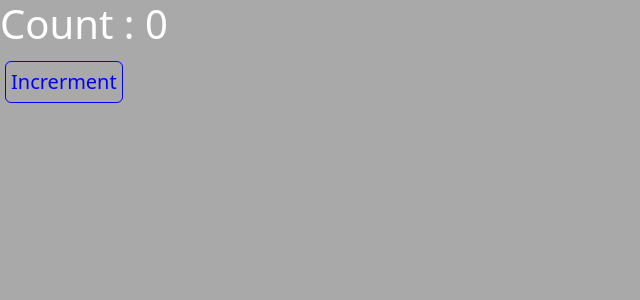
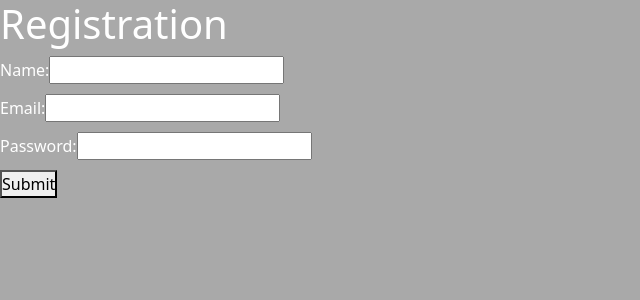
Before and after one commit to dipu157/React_Learning, a React (Create React App) app in the folder react-anis/: page / in a window 1280 px wide. Shown: the top 300 px of the page, without its empty margins (0-640 px from the left). Built offline with nearby package versions, Linux system fonts and the light colour scheme.

Commit message:
form in react

```diff
--- a/react-anis/src/App.js
+++ b/react-anis/src/App.js
@@ -1,12 +1,13 @@
 import React from 'react';
 import 'bootstrap/dist/css/bootstrap.min.css';
 import Index2 from './components/Hooks_UseState/Index2';
+import Form from './components/Form/Form';
 
 
 function App() {
 
     return <div>
-        <Index2 />
+        <Form />
     </div>
 }
 
--- /dev/null
+++ b/react-anis/src/components/Form/Form.js
@@ -0,0 +1,61 @@
+import React, { useState } from 'react'
+import style from './form.module.css';
+
+
+export default function Form() {
+
+    const [name,setName] = useState("");
+    const [email,setEmail] = useState("");
+    const [password,setPassword] = useState("");
+
+    const hnameChange = (e) => {
+        setName(e.target.value);
+    }
+
+    const hemailChange = (e) => {
+        setEmail(e.target.value);
+    }
+
+    const hpasswordChange = (e) => {
+        setPassword(e.target.value);
+    }
+
+    const hSubmit = (e) => {
+        console.log("Form sumbitted!");
+        let userinfo = {
+            name,
+            email,
+            password
+        }
+        console.log(userinfo);
+        e.preventDefault();
+    }
+
+
+  return (
+    <div>
+        <h1>Registration</h1>
+        <form action='' onSubmit={hSubmit}>
+
+            <div className={style.formGroup}>
+                <label>Name: </label>
+                <input type="text" name="name" id='name' value={name} onChange={hnameChange} required />
+            </div>
+
+            <div className={style.formGroup}>
+                <label>Email: </label>
+                <input type="text" name="email" id='email' value={email} onChange={hemailChange} required />
+            </div>
+
+            <div className={style.formGroup}>
+                <label>Password: </label>
+                <input type="password" name="password" id='password' value={password} onChange={hpasswordChange} required />
+            </div>
+
+            <button type="submit">Submit</button>
+
+
+        </form>
+    </div>
+  )
+}
--- /dev/null
+++ b/react-anis/src/components/Form/form.module.css
@@ -0,0 +1,3 @@
+.formGroup{
+    margin-bottom: 10px;
+}
--- a/react-anis/src/components/Hooks_UseState/Index2.js
+++ b/react-anis/src/components/Hooks_UseState/Index2.js
@@ -4,6 +4,7 @@ export default function Index2() {
 
 
     const [count, setCount] = useState(0);
+
     const handleIncrement = () => {
         setCount(count+1);
     }
```
